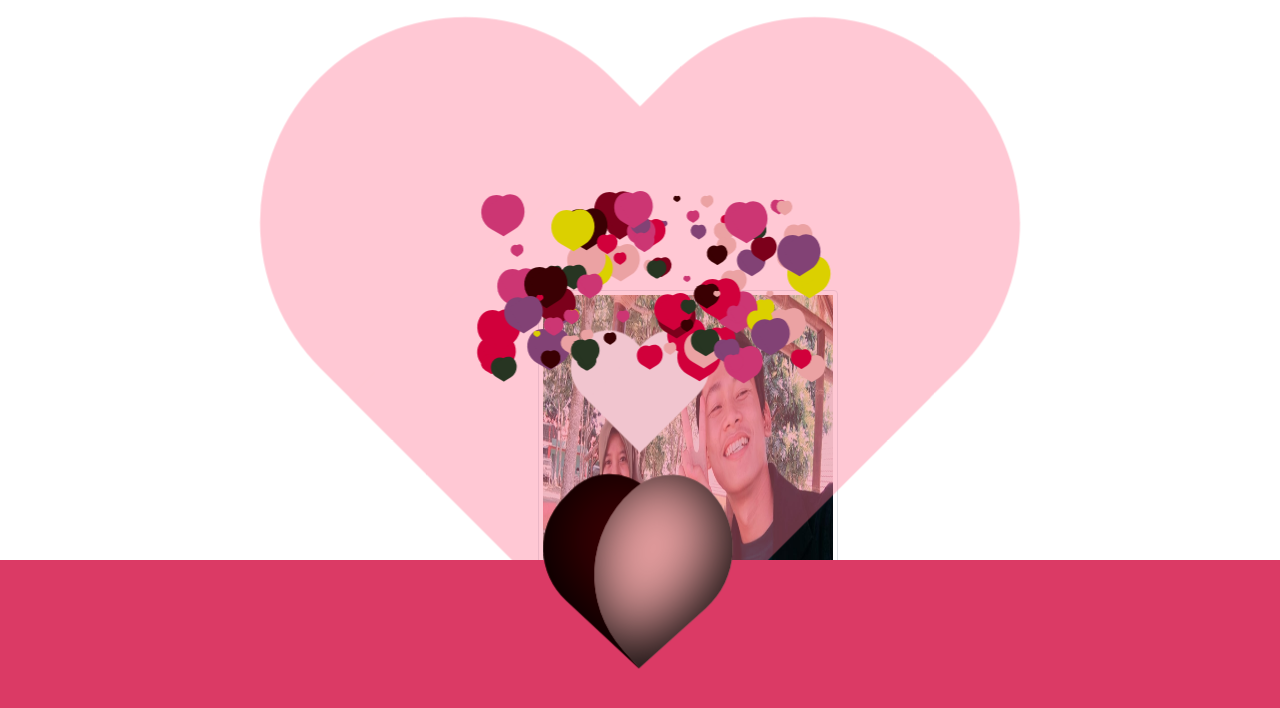
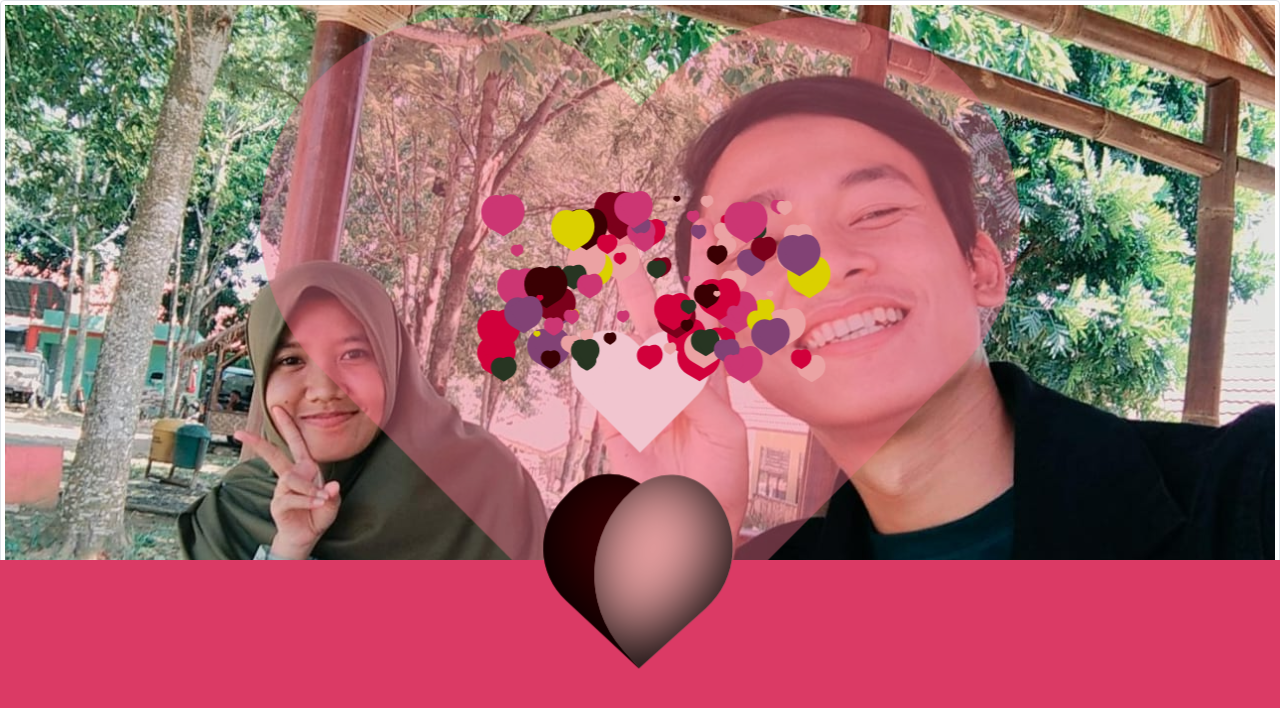
Before and after one commit to riaoktav/riaoktav.girhub.io, a plain HTML site: page burst-heart.html in a window 1280 px wide. Drawn offline with nearby package versions, Linux system fonts and the light colour scheme.

Commit message:
Update burst-heart.html

```diff
--- a/burst-heart.html
+++ b/burst-heart.html
@@ -197,7 +197,7 @@
 
 
 
-        <img src='girl.jpg' class="img-thumbnail" style='height:300px;width:300px;position:absolute;top:290px;left:42%'>
+        <img src='girl.jpg' class="img-thumbnail">
         <div class="heart love1"></div>
         <div class="heart love2"></div>
         <div class="box-bottom">
```
